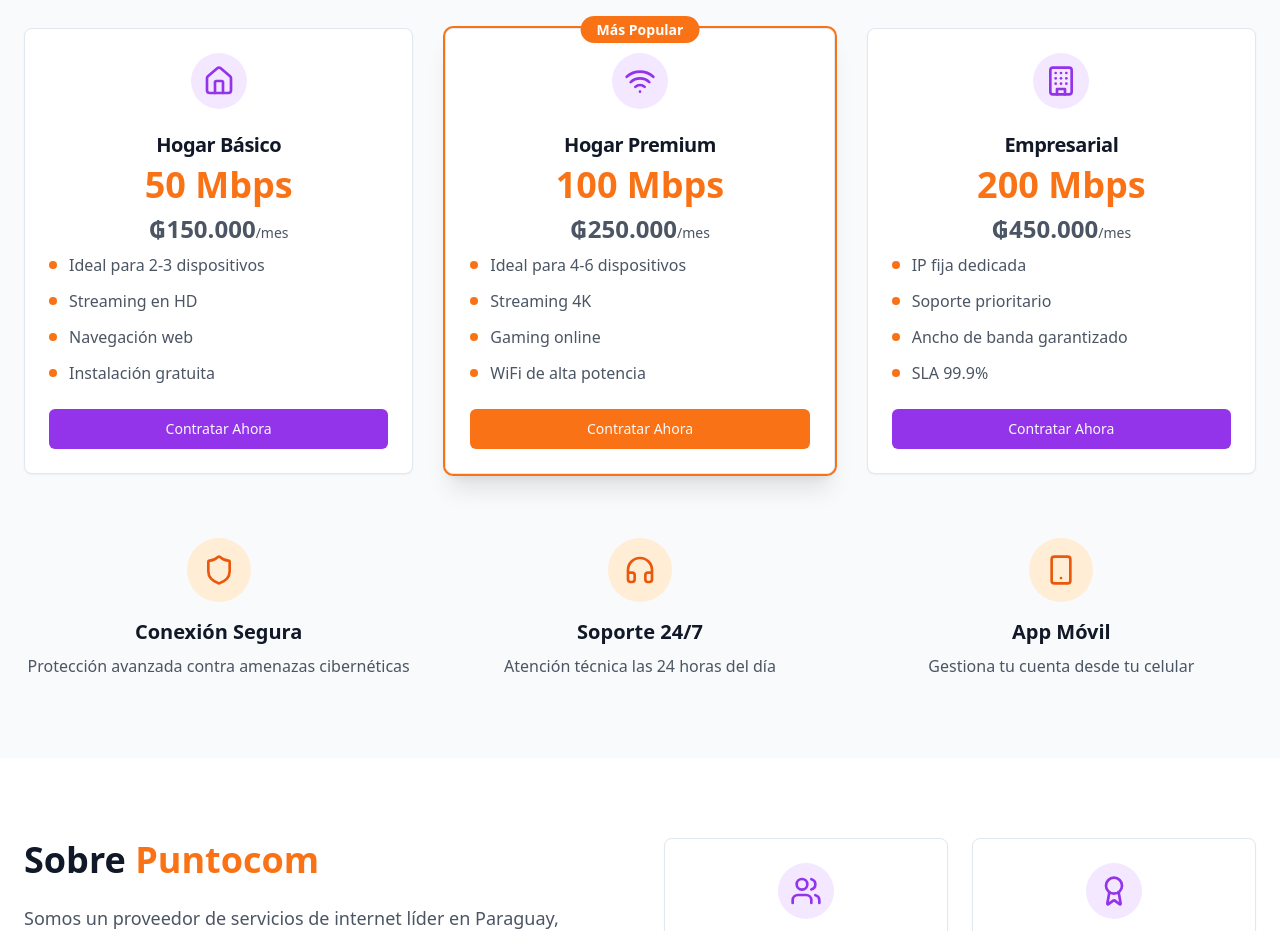
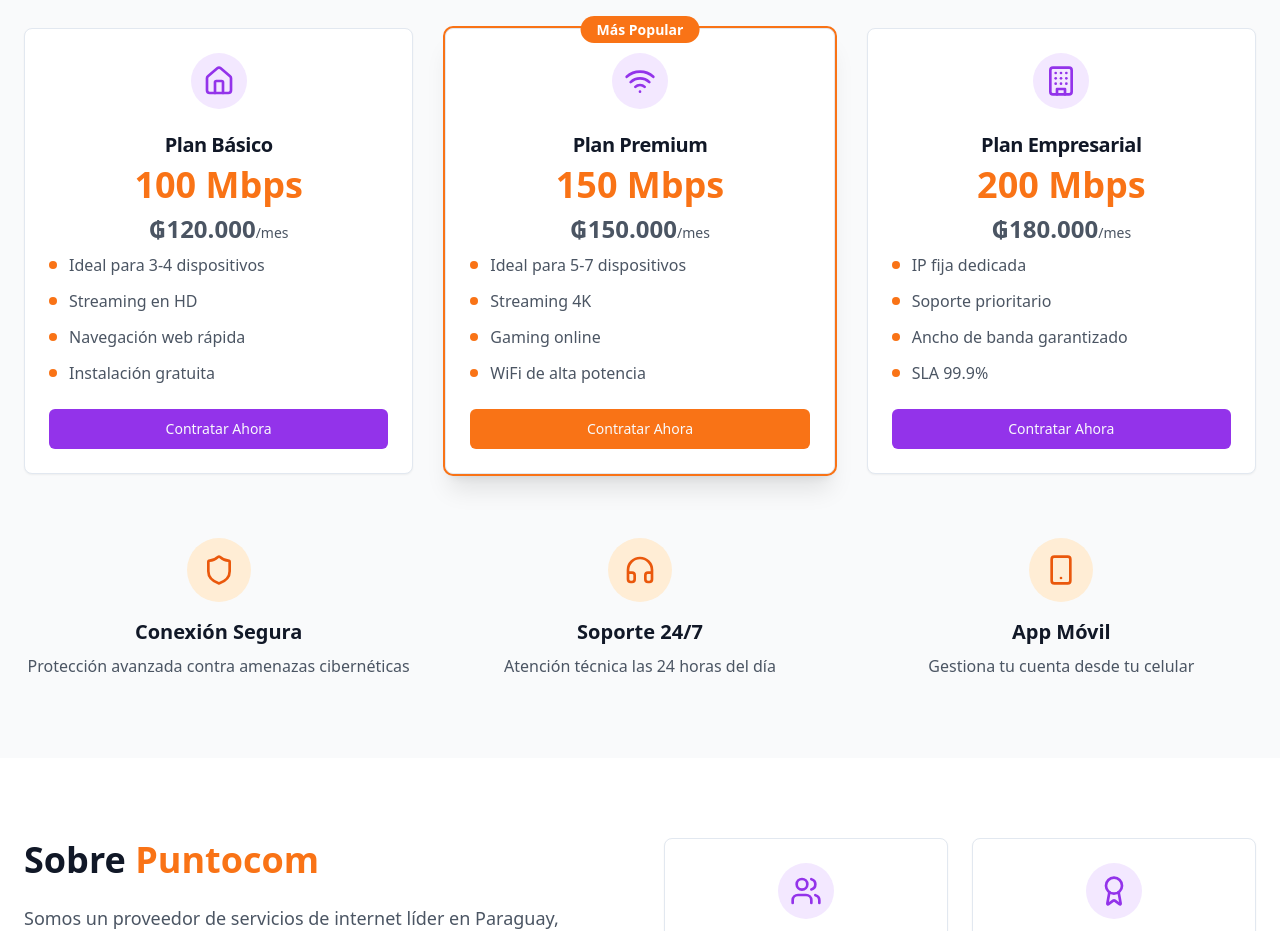
Before and after one commit to flavioduque/puntocom-web-express, a React (Vite) app: page / in a window 1280 px wide. Shown: the part 1000-1931 px from the top of the page. Built offline with nearby package versions, Linux system fonts and the light colour scheme.

Commit message:
Update service plans
Update the service plans with the new data provided by the user.

```diff
--- a/src/components/Services.tsx
+++ b/src/components/Services.tsx
@@ -1,4 +1,3 @@
-
 import { Card, CardContent, CardHeader, CardTitle } from "@/components/ui/card";
 import { Button } from "@/components/ui/button";
 import { Wifi, Home, Building, Smartphone, Shield, Headphones } from "lucide-react";
@@ -6,24 +5,24 @@ import { Wifi, Home, Building, Smartphone, Shield, Headphones } from "lucide-rea
 const Services = () => {
   const plans = [
     {
-      name: "Hogar Básico",
-      speed: "50 Mbps",
-      price: "150.000",
+      name: "Plan Básico",
+      speed: "100 Mbps",
+      price: "120.000",
       features: [
-        "Ideal para 2-3 dispositivos",
+        "Ideal para 3-4 dispositivos",
         "Streaming en HD",
-        "Navegación web",
+        "Navegación web rápida",
         "Instalación gratuita"
       ],
       icon: Home,
       popular: false
     },
     {
-      name: "Hogar Premium",
-      speed: "100 Mbps",
-      price: "250.000",
+      name: "Plan Premium",
+      speed: "150 Mbps",
+      price: "150.000",
       features: [
-        "Ideal para 4-6 dispositivos",
+        "Ideal para 5-7 dispositivos",
         "Streaming 4K",
         "Gaming online",
         "WiFi de alta potencia"
@@ -32,9 +31,9 @@ const Services = () => {
       popular: true
     },
     {
-      name: "Empresarial",
+      name: "Plan Empresarial",
       speed: "200 Mbps",
-      price: "450.000",
+      price: "180.000",
       features: [
         "IP fija dedicada",
         "Soporte prioritario",
```
